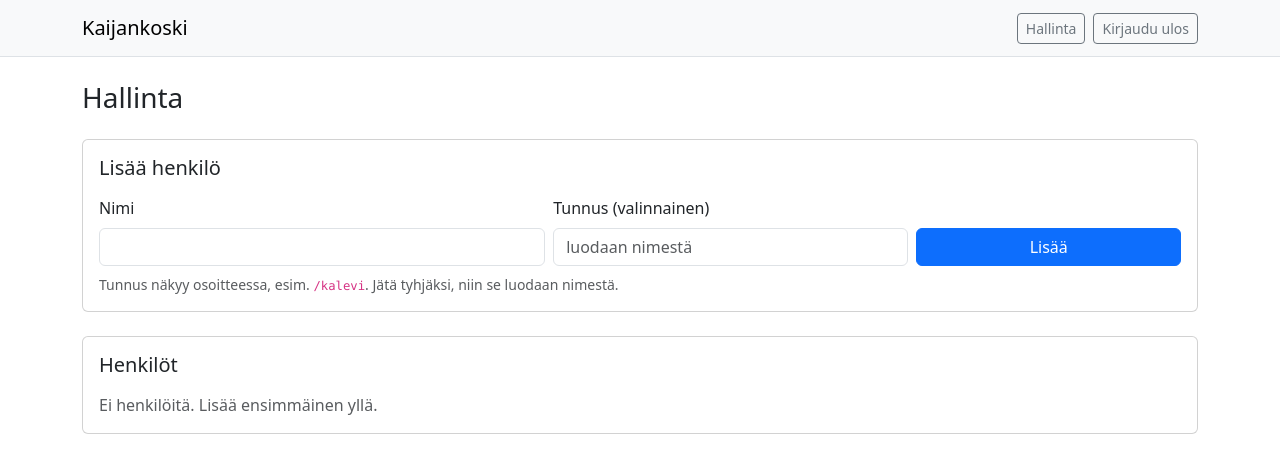
After one commit to stolau/memorial-gallery, a Flask app: page /admin/ in a window 1280 px wide. The commit adds this page. Shown: the top 473 px of the page. Run offline with Flask 3, Linux system fonts and the light colour scheme; the visitor is signed in with stand-in values (Sample User, id 1); data that the repository does not hold is empty.

Commit message:
"Created admin control panel, minor changes to styling, updated readme"

```diff
--- a/app/__init__.py
+++ b/app/__init__.py
@@ -42,9 +42,10 @@ def create_app() -> Flask:
 
         app.register_blueprint(api.bp)
     else:
-        from . import auth, views
+        from . import admin, auth, views
 
         app.register_blueprint(views.bp)
         app.register_blueprint(auth.bp)
+        app.register_blueprint(admin.bp)
 
     return app
--- /dev/null
+++ b/app/admin.py
@@ -0,0 +1,70 @@
+import re
+import shutil
+import unicodedata
+from pathlib import Path
+
+from flask import Blueprint, abort, current_app, flash, redirect, render_template, request, url_for
+
+from . import models
+from .auth import login_required
+
+bp = Blueprint("admin", __name__, url_prefix="/admin")
+
+
+def _slugify(value: str) -> str:
+    value = value.lower().strip()
+    for a, b in (("ä", "a"), ("ö", "o"), ("å", "a")):
+        value = value.replace(a, b)
+    value = unicodedata.normalize("NFKD", value).encode("ascii", "ignore").decode("ascii")
+    return re.sub(r"[^a-z0-9]+", "-", value).strip("-")
+
+
+def _unique_slug(base: str) -> str:
+    slug = base
+    n = 2
+    while models.get_person(slug):
+        slug = f"{base}-{n}"
+        n += 1
+    return slug
+
+
+@bp.route("/")
+@login_required
+def index():
+    people = models.list_people()
+    for p in people:
+        p["photo_count"] = models.count_photos(p["id"])
+    return render_template("admin.html", people=people)
+
+
+@bp.route("/people", methods=("POST",))
+@login_required
+def create():
+    display_name = (request.form.get("display_name") or "").strip()
+    if not display_name:
+        flash("Nimi on pakollinen.")
+        return redirect(url_for("admin.index"))
+
+    base = _slugify(request.form.get("slug") or display_name)
+    if not base:
+        flash("Anna kelvollinen tunnus (vain kirjaimia ja numeroita).")
+        return redirect(url_for("admin.index"))
+
+    slug = _unique_slug(base)
+    models.create_person(slug, display_name)
+    flash(f'Henkilö "{display_name}" lisätty. Täydennä tiedot ja lisää kuvia.')
+    return redirect(url_for("views.edit", slug=slug))
+
+
+@bp.route("/people/<slug>/delete", methods=("POST",))
+@login_required
+def delete(slug: str):
+    p = models.get_person(slug)
+    if not p:
+        abort(404)
+    models.delete_person(p["id"])
+    media_dir = Path(current_app.config["MEDIA_ROOT"]) / slug
+    if media_dir.exists():
+        shutil.rmtree(media_dir, ignore_errors=True)
+    flash(f'Henkilö "{p["display_name"]}" ja kaikki kuvat poistettu.')
+    return redirect(url_for("admin.index"))
--- a/app/models.py
+++ b/app/models.py
@@ -5,7 +5,7 @@ from .db import get_db
 
 def list_people() -> list[dict]:
     rows = get_db().execute(
-        "SELECT id, slug, display_name, bio FROM people ORDER BY display_name"
+        "SELECT id, slug, display_name, bio, profile_image FROM people ORDER BY display_name"
     ).fetchall()
     return [dict(r) for r in rows]
 
@@ -26,6 +26,23 @@ def get_person(slug: str) -> dict | None:
     return dict(row) if row else None
 
 
+def create_person(slug: str, display_name: str, **fields) -> int:
+    cols = ["slug", "display_name"]
+    values = [slug, display_name]
+    for k, v in fields.items():
+        if k in EDITABLE_PERSON_FIELDS:
+            cols.append(k)
+            values.append(v)
+    placeholders = ", ".join(["?"] * len(values))
+    db = get_db()
+    cur = db.execute(
+        f"INSERT INTO people ({', '.join(cols)}) VALUES ({placeholders})",
+        values,
+    )
+    db.commit()
+    return cur.lastrowid
+
+
 def update_person(slug: str, **fields) -> None:
     updates = {k: v for k, v in fields.items() if k in EDITABLE_PERSON_FIELDS}
     if not updates:
@@ -34,6 +51,12 @@ def update_person(slug: str, **fields) -> None:
     values = list(updates.values()) + [slug]
     db = get_db()
     db.execute(f"UPDATE people SET {set_clause} WHERE slug = ?", values)
+    db.commit()
+
+
+def delete_person(person_id: int) -> None:
+    db = get_db()
+    db.execute("DELETE FROM people WHERE id = ?", (person_id,))
     db.commit()
 
 
@@ -46,6 +69,12 @@ def list_photos(person_id: int) -> list[dict]:
     return [dict(r) for r in rows]
 
 
+def count_photos(person_id: int) -> int:
+    return get_db().execute(
+        "SELECT count(*) FROM photos WHERE person_id = ?", (person_id,)
+    ).fetchone()[0]
+
+
 def add_photo(person_id: int, filename: str, caption: str | None = None) -> int:
     db = get_db()
     cur = db.execute(
--- a/app/static/css/style.css
+++ b/app/static/css/style.css
@@ -19,6 +19,11 @@
   height: auto;
   object-fit: contain;
   border-radius: 4px;
+}
+
+.person-card-img {
+  height: 220px;
+  object-fit: cover;
 }
 
 .profile-img {
--- /dev/null
+++ b/app/templates/admin.html
@@ -0,0 +1,82 @@
+{% extends "base.html" %}
+{% block title %}Hallinta — Kaijankoski{% endblock %}
+{% block content %}
+<div class="container py-4">
+  <h1 class="h3 mb-4">Hallinta</h1>
+
+  <div class="card mb-4">
+    <div class="card-body">
+      <h2 class="h5 mb-3">Lisää henkilö</h2>
+      <form method="post" action="{{ url_for('admin.create') }}" class="row g-2 align-items-end">
+        <div class="col-sm-5">
+          <label class="form-label">Nimi</label>
+          <input type="text" name="display_name" class="form-control" required>
+        </div>
+        <div class="col-sm-4">
+          <label class="form-label">Tunnus (valinnainen)</label>
+          <input type="text" name="slug" class="form-control" placeholder="luodaan nimestä">
+        </div>
+        <div class="col-sm-3">
+          <button type="submit" class="btn btn-primary w-100">Lisää</button>
+        </div>
+      </form>
+      <div class="form-text mt-2">
+        Tunnus näkyy osoitteessa, esim. <code>/kalevi</code>. Jätä tyhjäksi, niin se luodaan nimestä.
+      </div>
+    </div>
+  </div>
+
+  <div class="card">
+    <div class="card-body">
+      <h2 class="h5 mb-3">Henkilöt</h2>
+      {% if people %}
+        <div class="table-responsive">
+          <table class="table align-middle mb-0">
+            <thead>
+              <tr>
+                <th>Nimi</th>
+                <th>Tunnus</th>
+                <th class="text-center">Kuvia</th>
+                <th class="text-end">Toiminnot</th>
+              </tr>
+            </thead>
+            <tbody>
+              {% for p in people %}
+                <tr>
+                  <td>{{ p.display_name }}</td>
+                  <td><code>/{{ p.slug }}</code></td>
+                  <td class="text-center">{{ p.photo_count }}</td>
+                  <td class="text-end">
+                    <div class="btn-group btn-group-sm me-2">
+                      <a class="btn btn-outline-secondary" href="{{ url_for('views.person', slug=p.slug) }}">Avaa</a>
+                      <a class="btn btn-outline-secondary" href="{{ url_for('views.edit', slug=p.slug) }}">Muokkaa</a>
+                      <a class="btn btn-outline-secondary" href="{{ url_for('views.upload', slug=p.slug) }}">Kuvat</a>
+                    </div>
+                    <form method="post" action="{{ url_for('admin.delete', slug=p.slug) }}"
+                          class="d-inline js-delete" data-name="{{ p.display_name }}">
+                      <button type="submit" class="btn btn-sm btn-outline-danger">Poista</button>
+                    </form>
+                  </td>
+                </tr>
+              {% endfor %}
+            </tbody>
+          </table>
+        </div>
+      {% else %}
+        <p class="text-muted mb-0">Ei henkilöitä. Lisää ensimmäinen yllä.</p>
+      {% endif %}
+    </div>
+  </div>
+</div>
+
+<script>
+  document.querySelectorAll('.js-delete').forEach(function (form) {
+    form.addEventListener('submit', function (e) {
+      var name = form.dataset.name || 'tämä henkilö';
+      if (!confirm('Poistetaanko ' + name + ' ja kaikki hänen kuvansa pysyvästi?')) {
+        e.preventDefault();
+      }
+    });
+  });
+</script>
+{% endblock %}
--- a/app/templates/base.html
+++ b/app/templates/base.html
@@ -9,8 +9,16 @@
 </head>
 <body class="bg-body">
   <nav class="navbar navbar-light bg-light border-bottom">
-    <div class="container">
+    <div class="container d-flex justify-content-between align-items-center">
       <a class="navbar-brand" href="{{ url_for('views.index') }}">Kaijankoski</a>
+      {% if session.authed %}
+        <div class="d-flex gap-2">
+          <a class="btn btn-sm btn-outline-secondary" href="{{ url_for('admin.index') }}">Hallinta</a>
+          <form method="post" action="{{ url_for('auth.logout') }}" class="m-0">
+            <button type="submit" class="btn btn-sm btn-outline-secondary">Kirjaudu ulos</button>
+          </form>
+        </div>
+      {% endif %}
     </div>
   </nav>
 
--- a/app/templates/index.html
+++ b/app/templates/index.html
@@ -13,6 +13,10 @@
         {% for p in people %}
           <div class="col-sm-6 col-md-4">
             <a href="{{ url_for('views.person', slug=p.slug) }}" class="card text-decoration-none text-reset h-100">
+              {% if p.profile_image %}
+                <img src="{{ url_for('views.media', slug=p.slug, filename=p.profile_image) }}"
+                     class="card-img-top person-card-img" alt="{{ p.display_name }}">
+              {% endif %}
               <div class="card-body">
                 <h3 class="h5 mb-1">{{ p.display_name }}</h3>
                 {% if p.bio %}<p class="text-muted small mb-0">{{ p.bio }}</p>{% endif %}
--- a/app/templates/person.html
+++ b/app/templates/person.html
@@ -15,10 +15,12 @@
         </button>
       {% endif %}
     </div>
+    {% if session.authed %}
       <div class="btn-group btn-group-sm" role="group">
         <a class="btn btn-outline-secondary" href="{{ url_for('views.edit', slug=person.slug) }}">Muokkaa tietoja</a>
         <a class="btn btn-outline-secondary" href="{{ url_for('views.upload', slug=person.slug) }}">Lisää kuvia</a>
       </div>
+    {% endif %}
   </div>
 
   {% if has_details %}
@@ -54,12 +56,14 @@
       </div>
     </div>
 
+    {% if show_info %}
       <script>
         document.addEventListener('DOMContentLoaded', function () {
           var el = document.getElementById('details-modal');
           if (el) { bootstrap.Modal.getOrCreateInstance(el).show(); }
         });
       </script>
+    {% endif %}
   {% endif %}
 
   {% if photos %}
--- a/app/views.py
+++ b/app/views.py
@@ -30,7 +30,10 @@ def person(slug: str):
         }
         for ph in photos
     ]
-    return render_template("person.html", person=p, photos=photos, photos_json=photos_json)
+    show_info = request.args.get("showinfo", "").lower() in ("1", "true", "yes")
+    return render_template(
+        "person.html", person=p, photos=photos, photos_json=photos_json, show_info=show_info
+    )
 
 
 def _int_or_none(raw: str | None) -> int | None:
```
Also changed, not shown: README.md. Lines whose indentation alone changed are shown as unchanged.
